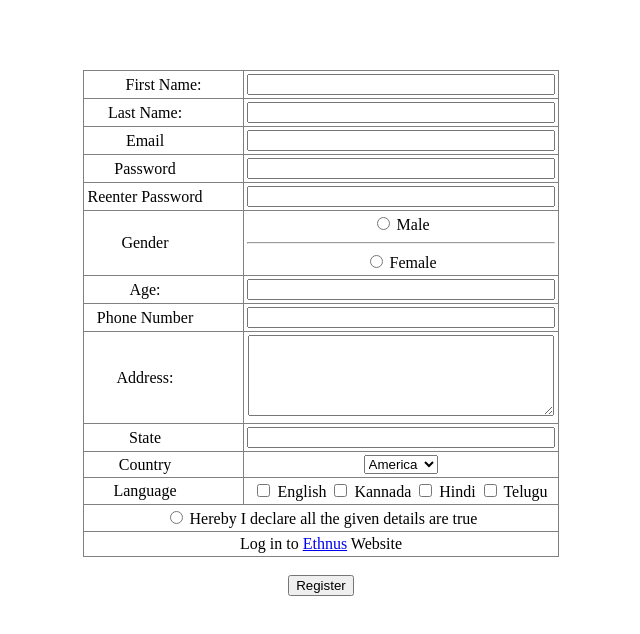
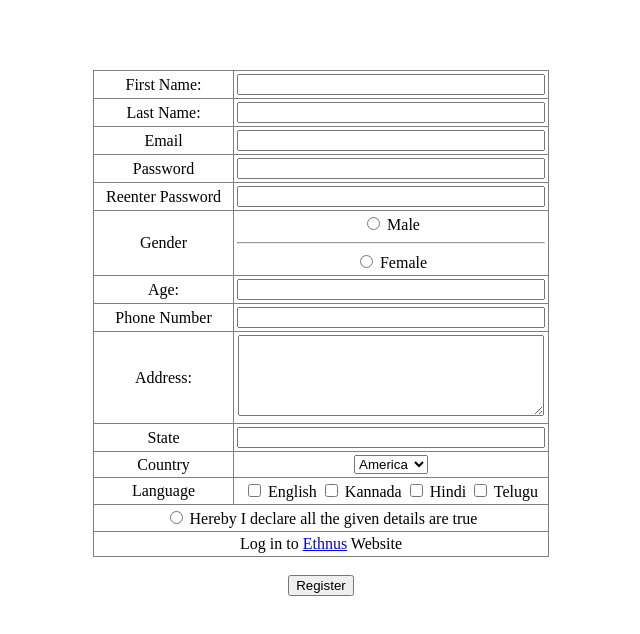
Before and after one commit to bhavya51/Ethnus_Intern_Tasks, a plain HTML site: page Task5_HTML.html in a window 1280 px wide. Shown: the whole page, without its empty margins (319-959 px from the left). Drawn offline with Linux system fonts and the light colour scheme.

Commit message:
Update Task5_HTML.html

```diff
--- a/Task5_HTML.html
+++ b/Task5_HTML.html
@@ -8,6 +8,7 @@
       body {
         margin: 70px;
       }
+
       table,
       tr,
       td {
@@ -15,21 +16,23 @@
         text-align: center;
         border-collapse: collapse;
         padding: 3px;
+        width: 40%;
       }
-      .name {
-        padding-right: 40px;
-      }
+
       .inputwithoutradio {
         width: 300px;
       }
+
       .radio {
         display: inline-block;
       }
+
       .declare {
         display: inline-block;
         margin-top: 0;
         margin-bottom: 0;
       }
+
       .register {
         text-align: center;
       }
@@ -42,23 +45,23 @@
         <td><input class="inputwithoutradio" type="text" /></td>
       </tr>
       <tr>
-        <td class="name">Last Name:</td>
+        <td>Last Name:</td>
         <td><input class="inputwithoutradio" type="text" /></td>
       </tr>
       <tr>
-        <td class="name">Email</td>
+        <td>Email</td>
         <td><input class="inputwithoutradio" type="text" /></td>
       </tr>
       <tr>
-        <td class="name">Password</td>
+        <td>Password</td>
         <td><input class="inputwithoutradio" type="text" /></td>
       </tr>
       <tr>
-        <td class="name">Reenter Password</td>
+        <td>Reenter Password</td>
         <td><input class="inputwithoutradio" type="text" /></td>
       </tr>
       <tr>
-        <td class="name">Gender</td>
+        <td>Gender</td>
         <td>
           <input class="radio" type="radio" name="gender" />
           <label for="gender">Male</label>
@@ -69,15 +72,15 @@
         </td>
       </tr>
       <tr>
-        <td class="name">Age:</td>
+        <td>Age:</td>
         <td><input class="inputwithoutradio" type="text" /></td>
       </tr>
       <tr>
-        <td class="name">Phone Number</td>
+        <td>Phone Number</td>
         <td><input class="inputwithoutradio" type="text" /></td>
       </tr>
       <tr>
-        <td class="name">
+        <td>
           <label for="address">Address: </label>
         </td>
         <td>
@@ -91,11 +94,11 @@
         </td>
       </tr>
       <tr>
-        <td class="name">State</td>
+        <td>State</td>
         <td><input class="inputwithoutradio" type="text" /></td>
       </tr>
       <tr>
-        <td class="name">Country</td>
+        <td>Country</td>
         <td>
           <select name="country" id="country">
             <option value="india">America</option>
@@ -111,7 +114,7 @@
         </td>
       </tr>
       <tr>
-        <td class="name">Language</td>
+        <td>Language</td>
         <td>
           <input type="checkbox" name="lang" />
           <label for="lang">English</label>
@@ -126,11 +129,13 @@
       <tr>
         <td align="center" colspan="2">
           <input class="radio" type="radio" />
-          <p class="declare">Hereby I declare all the given details are true</p>
+          <p class="declare">
+            Hereby I declare all the given details are true
+          </p>
         </td>
       </tr>
       <tr>
-        <td colspan="2" align="right">
+        <td colspan="2">
           <p class="declare">
             Log in to <a href="https://ethnus.com/">Ethnus</a> Website
           </p>
```
